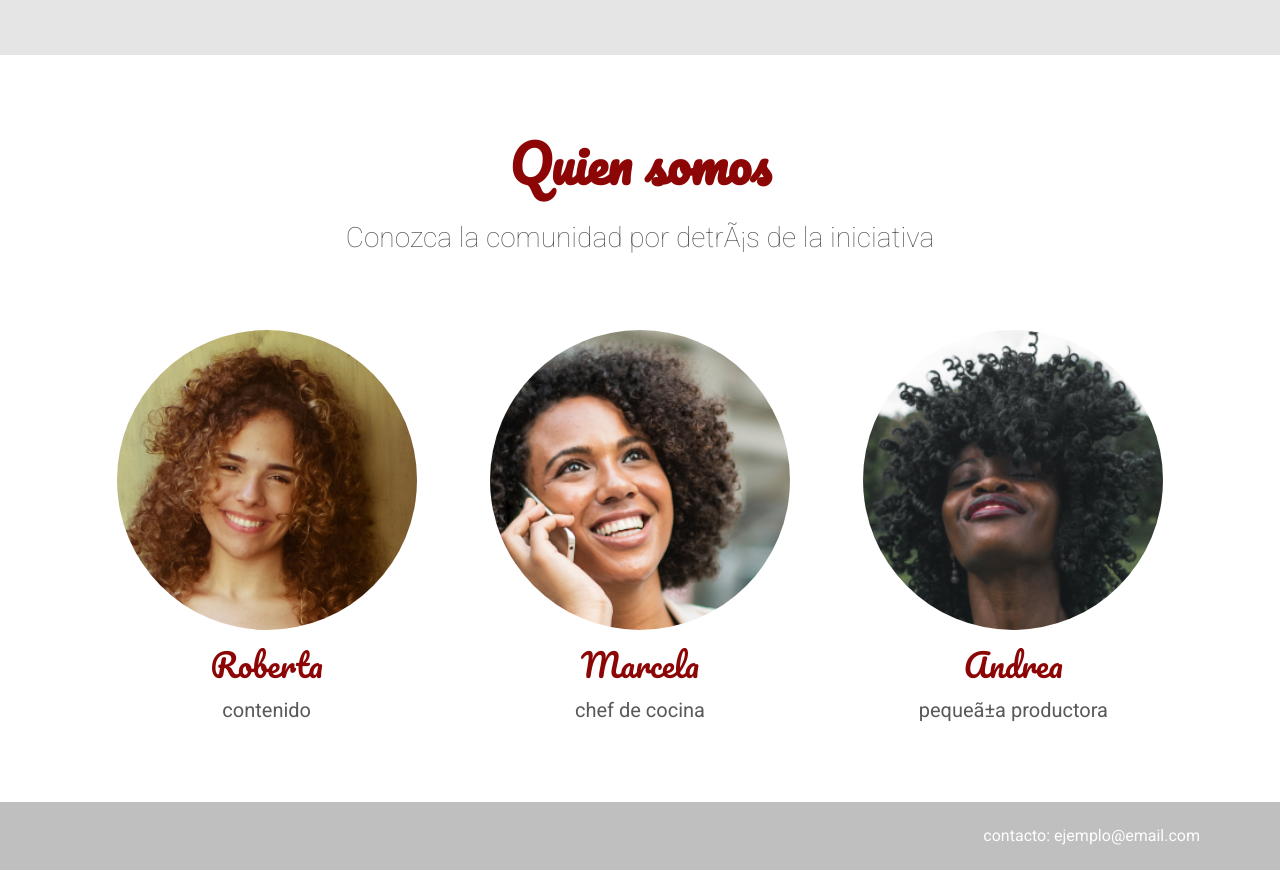
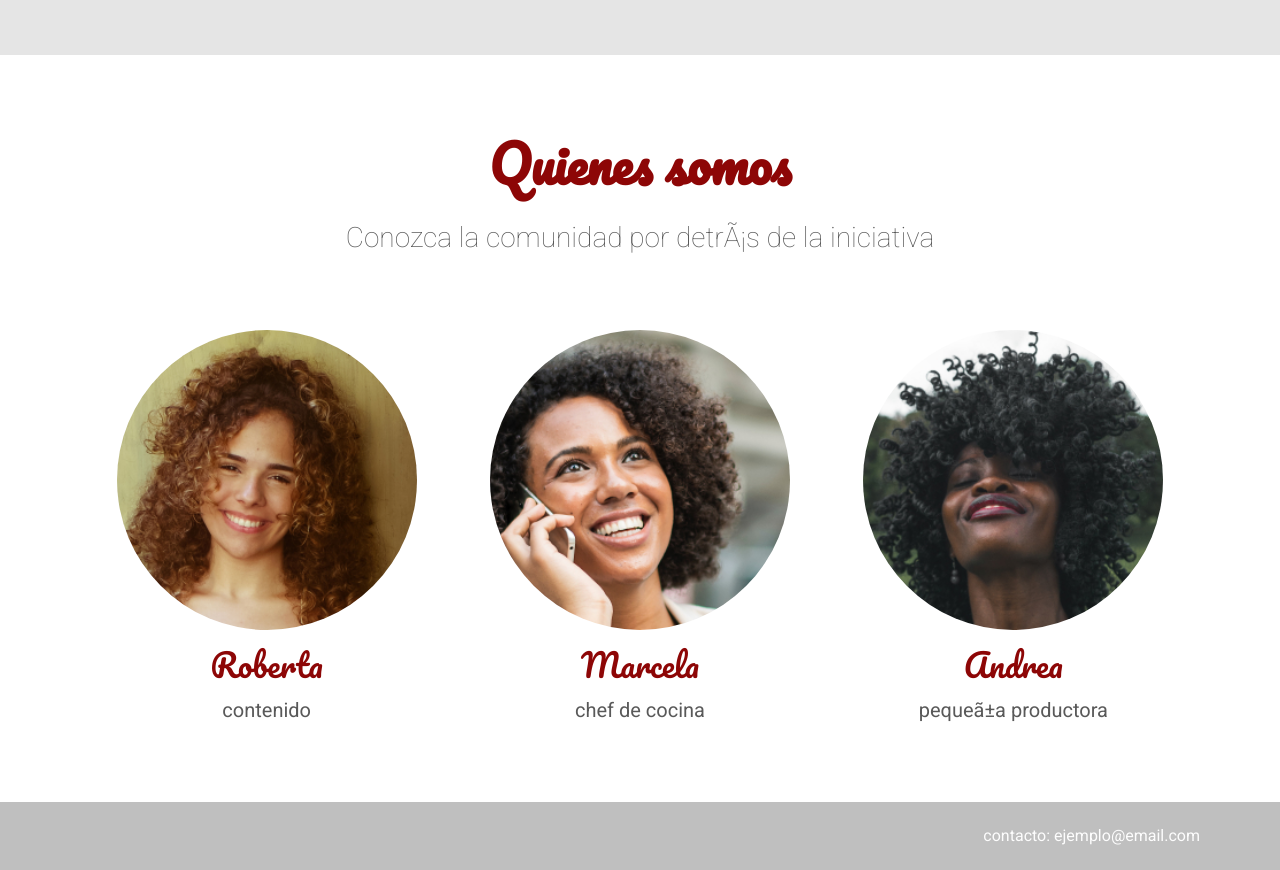
Before and after one commit to paolobillordo/arquitectura-css, a plain HTML site: page index.html in a window 1280 px wide. Shown: the part 2040-2910 px from the top of the page. Drawn offline with Linux system fonts and the light colour scheme.

Commit message:
correccion de palabras mal escritas

```diff
--- a/index.html
+++ b/index.html
@@ -106,7 +106,7 @@
             </div>
         </section>
         <section class="quienes-somos">
-            <h3 class="quienes-somos__titulo">Quien somos</h3>
+            <h3 class="quienes-somos__titulo">Quienes somos</h3>
             <p class="quienes-somos__descripcion">Conozca la comunidad por detrás de la iniciativa</p>
             <div class="personas">
                 <div class="persona">
```
